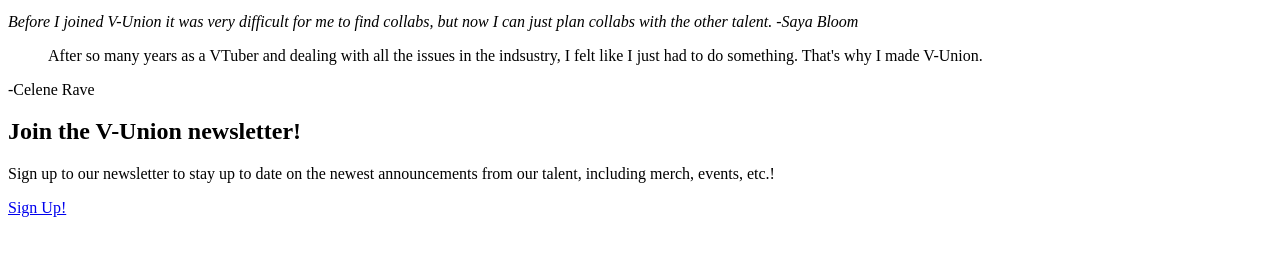
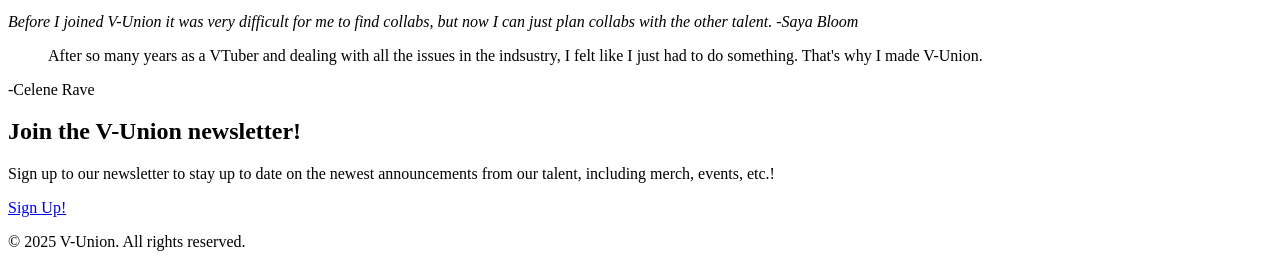
Before and after one commit to ccircuitboard/landing-page, a plain HTML site: page index.html in a window 1280 px wide. Shown: the part 563-830 px from the top of the page. Before the commit the page ends 800 px from the top, so only its background shows below. Drawn offline with Linux system fonts and the light colour scheme.

Commit message:
Add content to the footer

```diff
--- a/index.html
+++ b/index.html
@@ -66,7 +66,7 @@
         <a href="mailto:vunion@vunion.net" class="email-button">Sign Up!</a>
     </div>
     <footer class="footer">
-
+        <p>&copy; 2025 V-Union. All rights reserved.</p>
     </footer>
 </body>
 </html>
```
